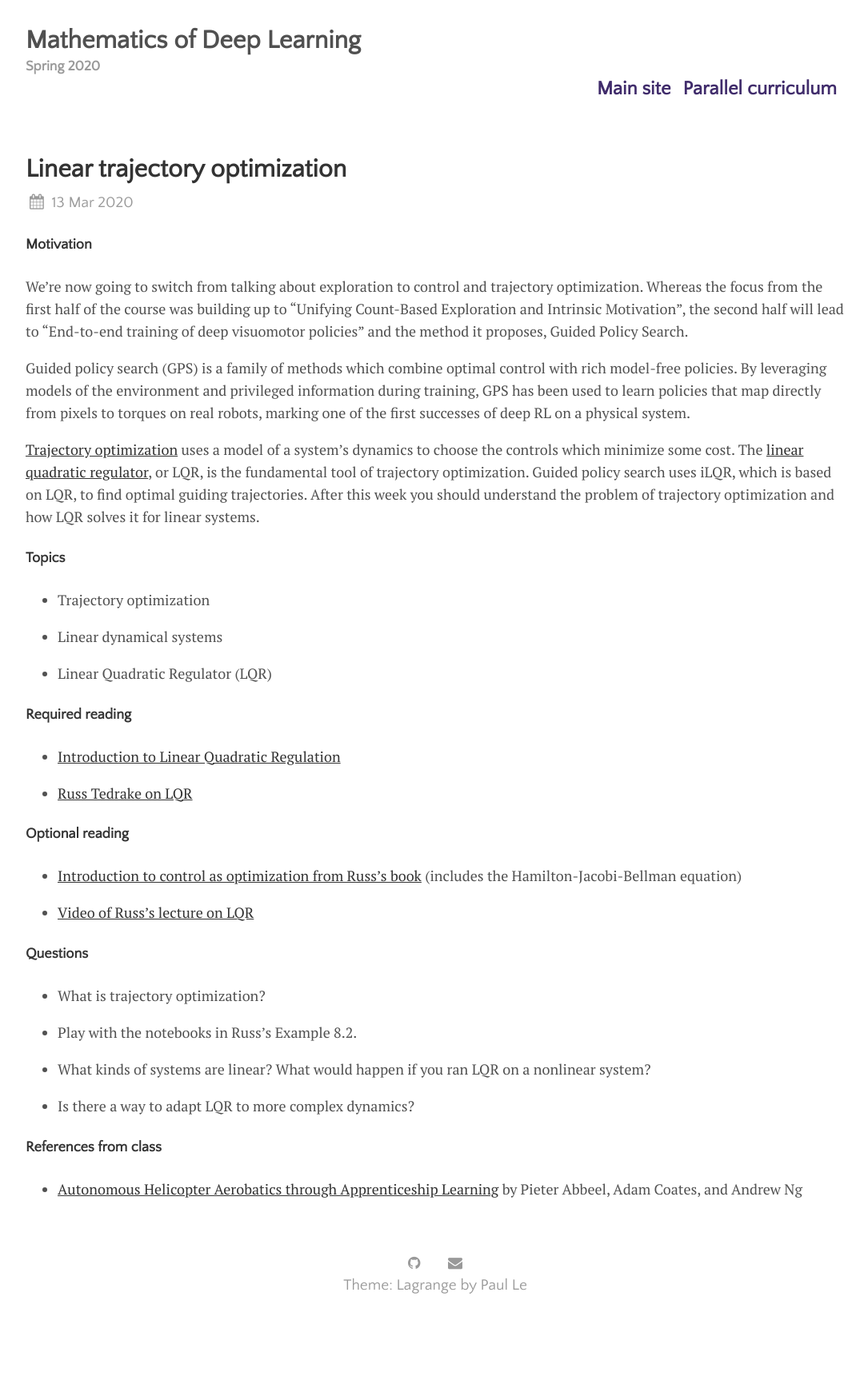
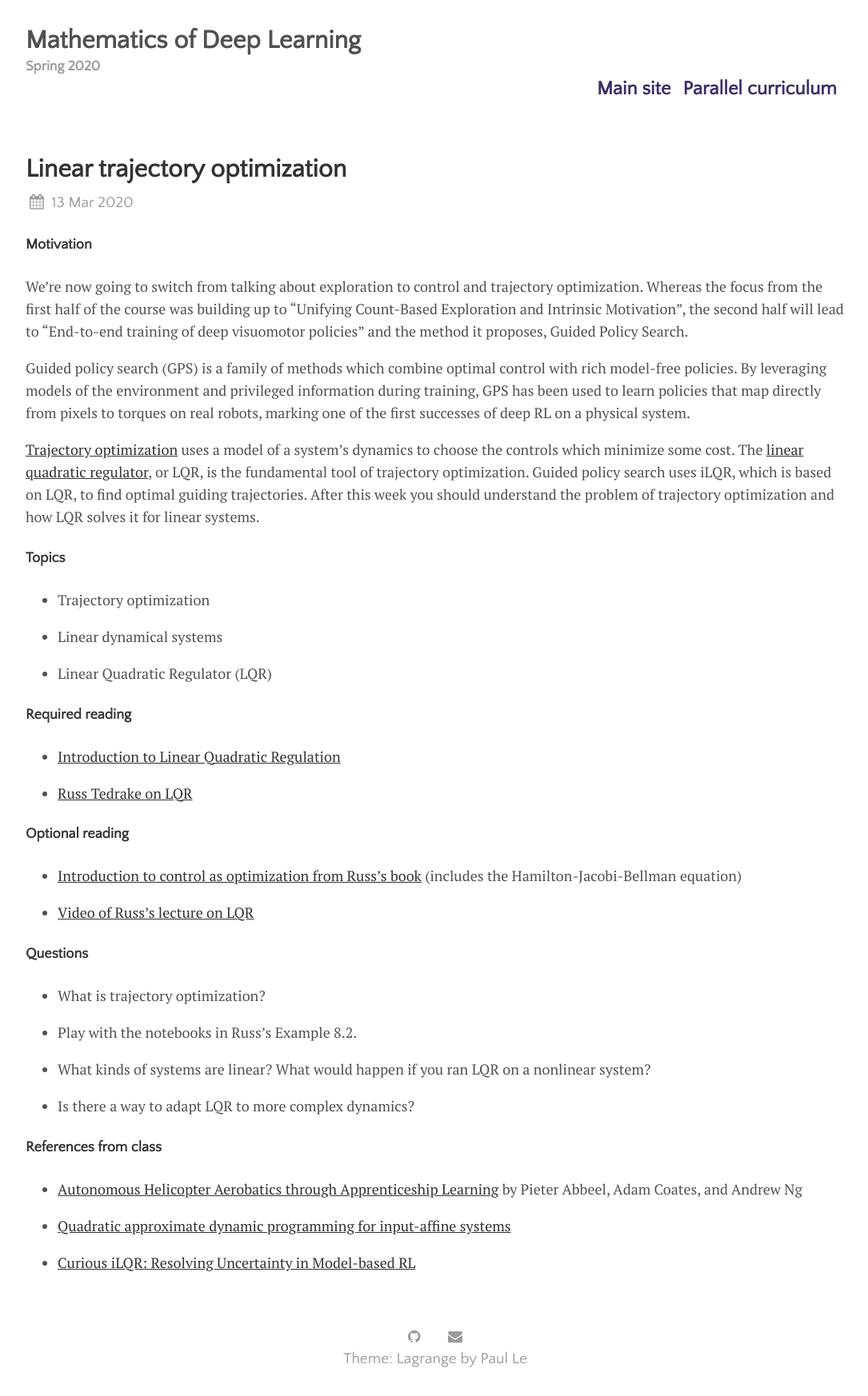
Before and after one commit to willwhitney/mathsdl-spring20, a Jekyll site: the page built from _posts/2020-03-13-linear-trajectory-optimization.md, in a window 1280 px wide. Shown: the whole page at 80% size, without its empty margins (96-1181 px from the left). Built offline with Jekyll 4.4.1, drawn with Linux system fonts in a browser that asks for light colours; nearby versions of some CDN libraries; before the commit the page ends 1654 px from its top, so only the background shows below that.

Commit message:
added references

```diff
--- a/_posts/2020-03-13-linear-trajectory-optimization.md
+++ b/_posts/2020-03-13-linear-trajectory-optimization.md
@@ -66,3 +66,7 @@ trajectory optimization and how LQR solves it for linear systems.
 #### References from class
 
 - [Autonomous Helicopter Aerobatics through Apprenticeship Learning](http://citeseerx.ist.psu.edu/viewdoc/download?doi=10.1.1.894.5921&rep=rep1&type=pdf) by Pieter Abbeel, Adam Coates, and Andrew Ng
+
+- [Quadratic approximate dynamic programming for input-affine systems](https://onlinelibrary.wiley.com/doi/pdf/10.1002/rnc.2894?casa_token=k8PF1bFeow0AAAAA:wDmYZJtXRy_4nFEZY20TM0TnNCt3c8HpOKpIN7_cJQgEFSzermoTGX0WVIAiRII-9zzDq7nhPd0s03Q)
+
+- [Curious iLQR: Resolving Uncertainty in Model-based RL](https://arxiv.org/pdf/1904.06786.pdf)
```
